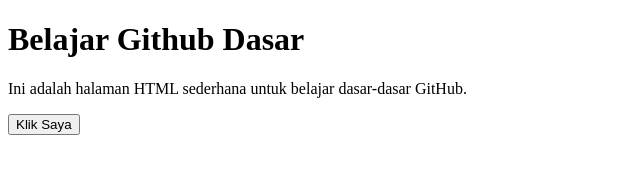
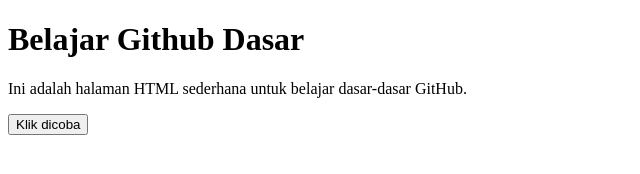
Before and after one commit to Khalidalfatih19/Belajar-Github-Dasar, a plain HTML site: page index.html in a window 1280 px wide. Shown: the full height of the page, 0-640 px from the left. Drawn offline with Linux system fonts and the light colour scheme.

Commit message:
Update button

```diff
--- a/index.html
+++ b/index.html
@@ -8,6 +8,6 @@
 <body>
     <h1>Belajar Github Dasar</h1>
     <p>Ini adalah halaman HTML sederhana untuk belajar dasar-dasar GitHub.</p>
-    <button onclick="alert('Selamat datang di GitHub!')">Klik Saya</button>
+    <button onclick="alert('Selamat datang di GitHub!')">Klik dicoba</button>
 </body>
 </html>
```
